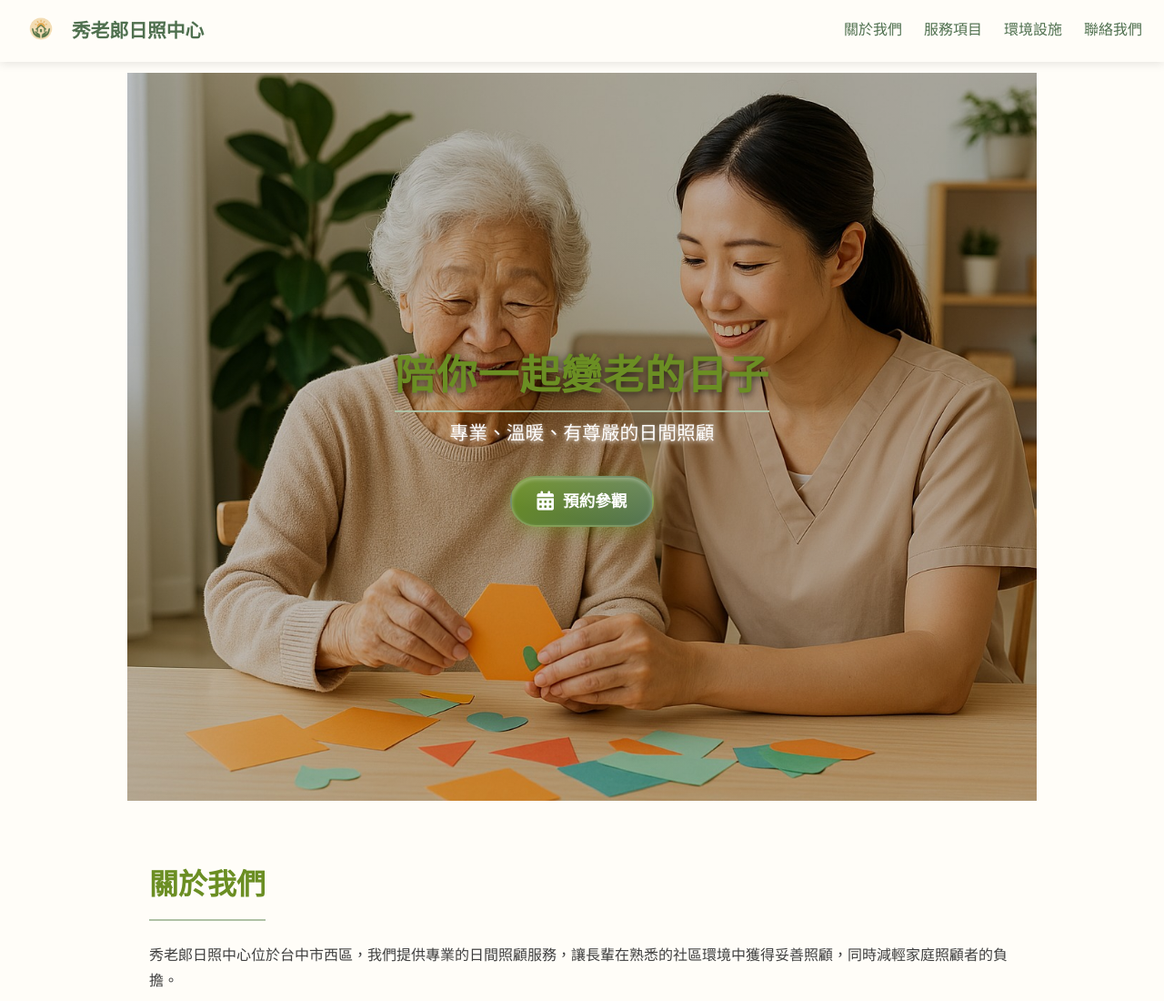
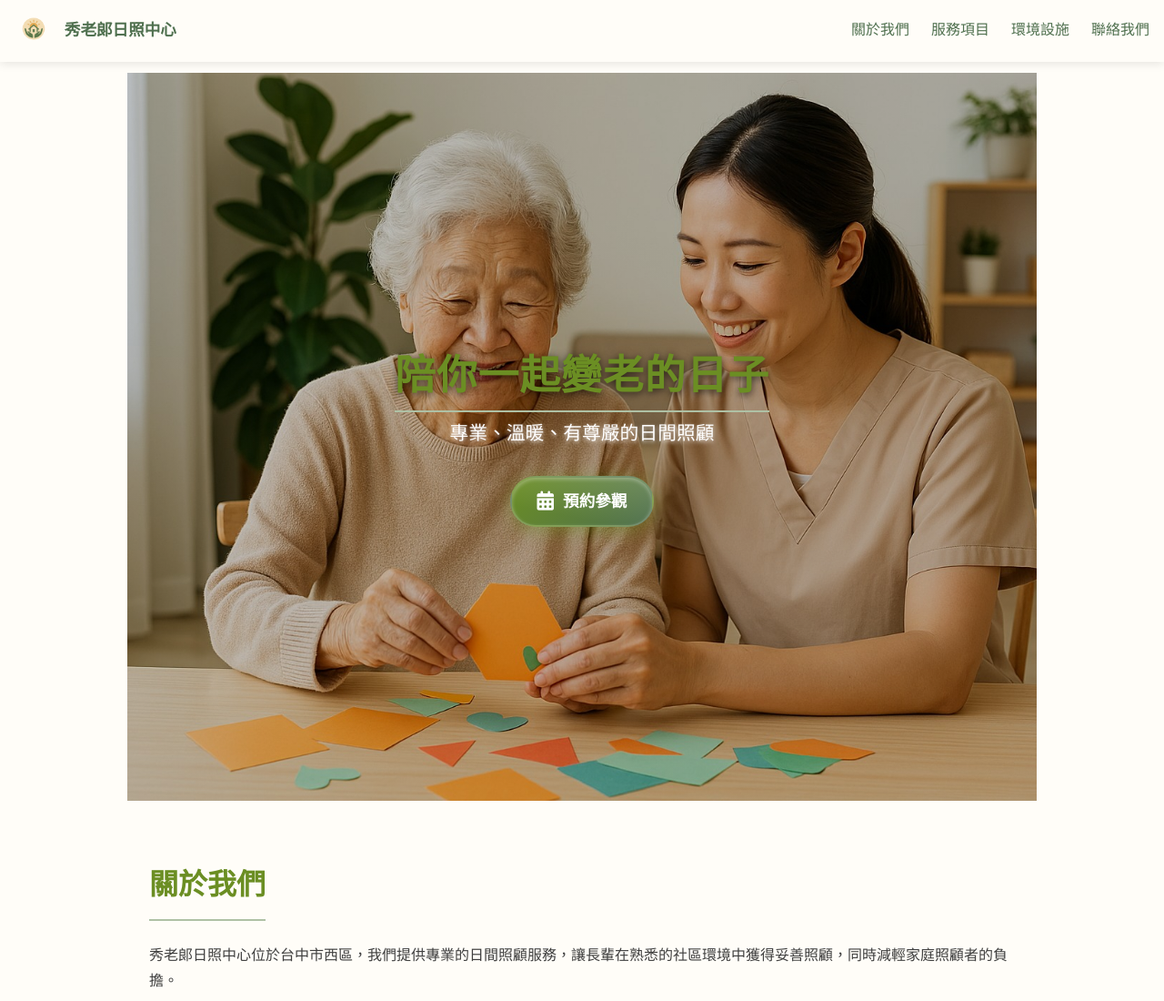
Before and after one commit to StevenWang1012/elderwolf-daycare, a plain HTML site: page index.html in a window 1280 px wide. Shown: the top 1100 px of the page at 91% size. Drawn offline with Linux system fonts and the light colour scheme.

Commit message:
Update index.html

```diff
--- a/index.html
+++ b/index.html
@@ -106,7 +106,7 @@
       left: 0;
       width: 100%;
       background: rgba(255, 253, 248, 0.96);
-      padding: 0.8rem 1.5rem; /* 缩小左右内边距 */
+      padding: 0.8rem 1rem; /* 移动端更小的边距 */
       display: flex;
       justify-content: flex-start; /* 修改为左对齐 */
       align-items: center;
@@ -123,7 +123,7 @@
       height: 42px;
     }
     .branding h1 {
-      font-size: 1.3rem;
+      font-size: 1.1rem; /* 移动端更小的字号 */
       color: #4F704F;
     }
 
```
